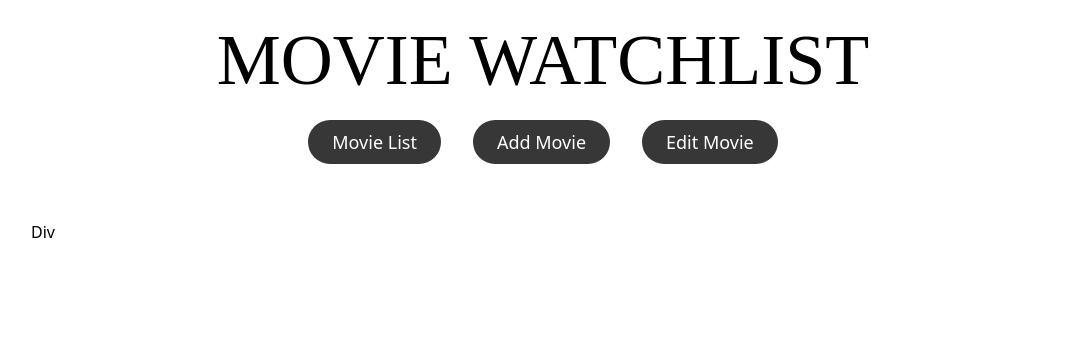
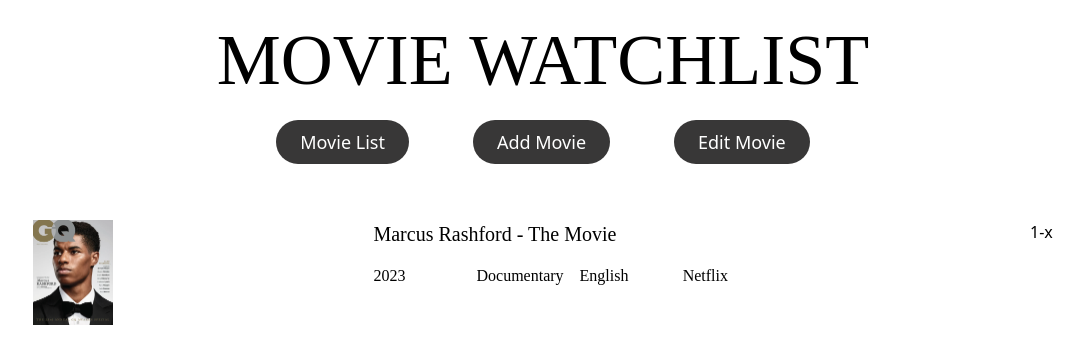
Before and after one commit to thisiswaleedhere/movie-watchlist, a React (Create React App) app: page / in a window 1280 px wide. Shown: the top 364 px of the page, without its empty margins (97-1181 px from the left). Built offline with nearby package versions, Linux system fonts and the light colour scheme.

Commit message:
Started working on Title Card Component

```diff
--- a/src/NavBar.js
+++ b/src/NavBar.js
@@ -2,7 +2,7 @@ import React from 'react'
 
 function NavBar() {
     return (
-        <div className='text-lg text-white font-sans space-x-8 text-center flex-auto mb-14'>
+        <div className='text-lg text-white font-sans space-x-16 text-center flex-auto mb-14'>
             <button
                 className='bg-[#383737] hover:bg-blue-700 py-2 px-6 rounded-3xl'>
                 Movie List
--- a/src/TitleCard.js
+++ b/src/TitleCard.js
@@ -2,7 +2,24 @@ import React from "react";
 
 function TitleCard() {
     return (
-        <div className="mx-32">Div</div>
+        <div className="flex justify-around">
+            <div>
+                <div className="w-20">
+                    <img src="images/Marcus-Rashford.png" alt="Movie Poster" />
+                </div>
+            </div>
+            <div>
+                <div className="grid justify-start grid-cols-4 gap-4 font-sansserif">
+                    <div className="col-span-4 text-xl">Marcus Rashford - The Movie</div>
+                    <div>2023</div>
+                    <div>Documentary</div>
+                    <div>English</div>
+                    <div>Netflix</div>
+
+                </div>
+            </div>
+            <div className="mr-0">1-x</div>
+        </div>
     )
 }
 
--- a/src/index.css
+++ b/src/index.css
@@ -4,4 +4,4 @@
 
 @tailwind utilities;
 
-@import url('https://fonts.googleapis.com/css2?family=Raleway:wght@100;200&display=swap');
+@import url('https://fonts.googleapis.com/css2?family=Raleway:wght@100;200;300;400&display=swap');
```
Also changed, not shown: public/images/Marcus-Rashford.png (added).
